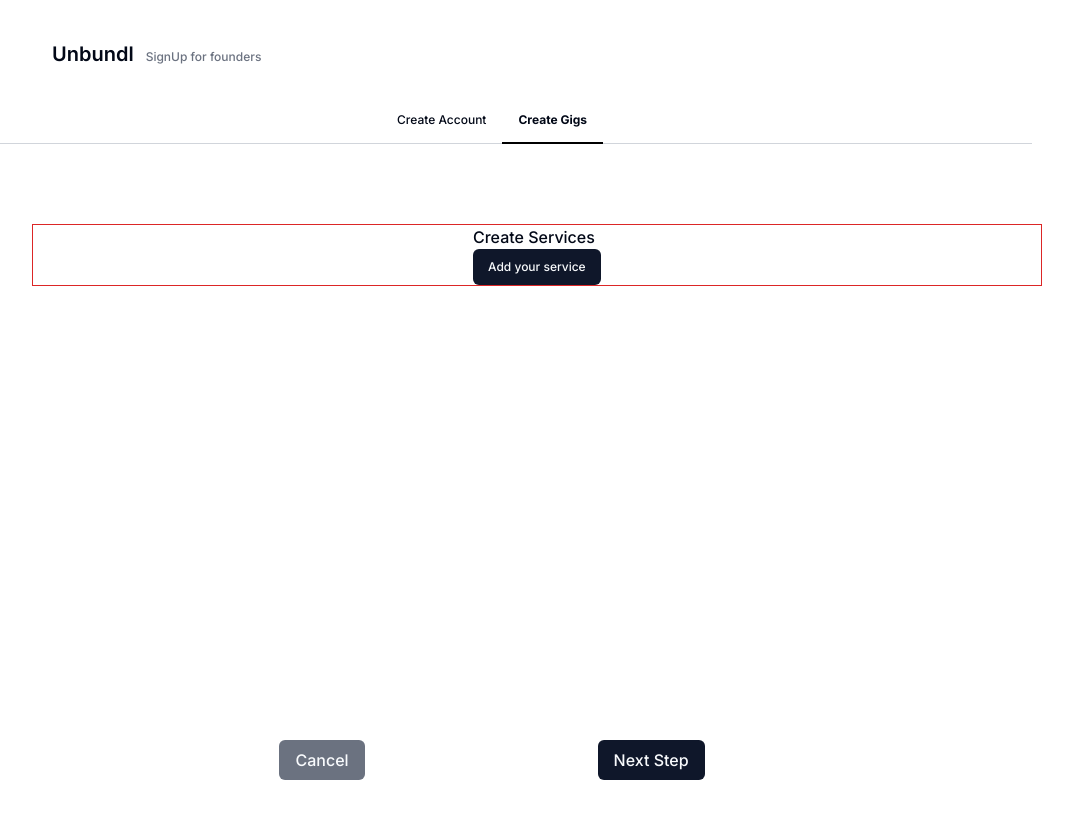
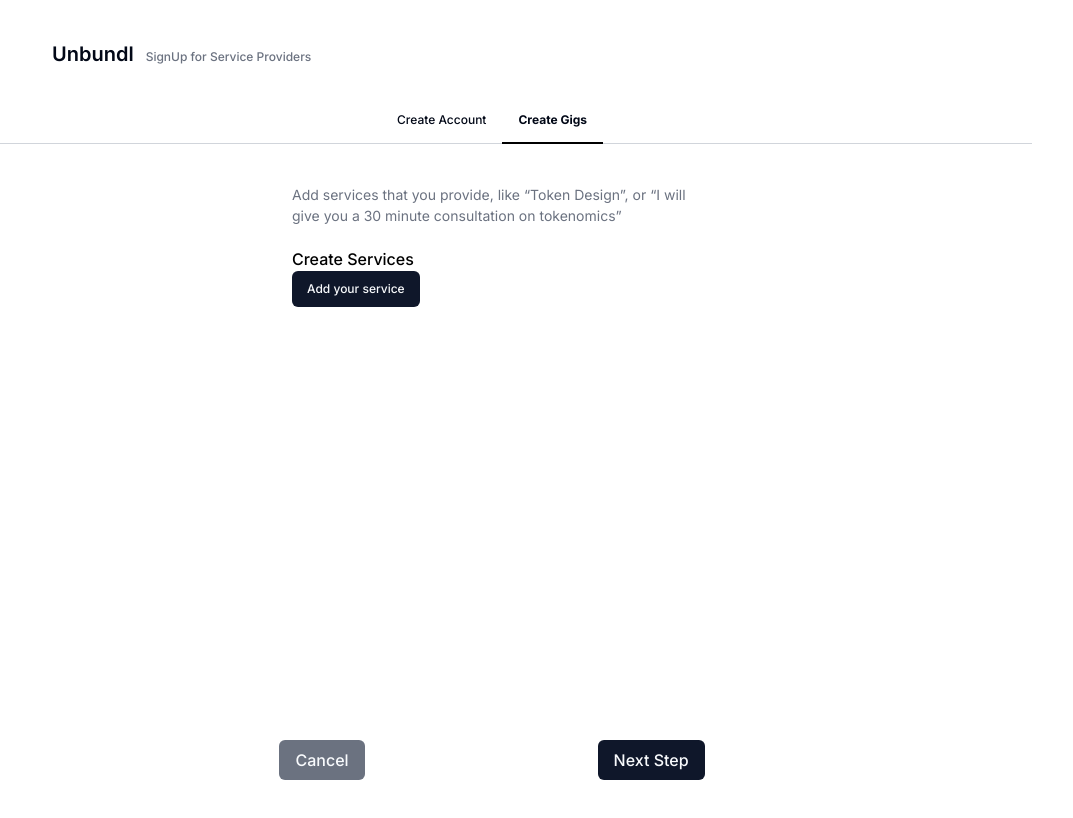
Before and after one commit to ShaikhNabeelShabbir/unbundl-web, a React (Vite) app: page /service-providers in a window 1280 px wide. Both pictures are taken after a click on the element "Create Gigs". Shown: the top 818 px of the page, without its empty margins (148-1221 px from the left). Built offline with nearby package versions, Linux system fonts and the light colour scheme.

Commit message:
starting create service pop up

```diff
--- a/src/App.tsx
+++ b/src/App.tsx
@@ -10,19 +10,13 @@ import { BrowserRouter as Router, Route, Routes } from "react-router-dom";
 // import SoftwareStash from "./pages/startup/software-stash";
 // import MyPortfolio from "./pages/startup/my-portfolio";
 // import ResearchLibrary from "./pages/startup/research-library";
-import { GeneralCompanyInformationForm } from "./components/forms/GeneralCompanyInformationForm";
 // import Events from "./pages/startup/events";
 // import Hire from "./pages/startup/hire";
 // import Grants from "./pages/startup/grants";
 // import Invest from "./pages/startup/invest";
 // import Network from "./pages/startup/network";
 // import Services from "./pages/startup/services";
-import { ProjectInformationForm } from "./components/forms/ProjectInformationForm";
 import Signup from "./pages/admin/signup";
-import { FundraisingIformationForm } from "./components/forms/FundraisingInformationForm";
-import { MarketInformationForm } from "./components/forms/MarketInformationForm";
-import { TeamsForm } from "./components/forms/TeamsForm";
-import Thanks from "./components/thankyou";
 import Signupforserviceproviders from "./pages/admin/signupforserviceproviders";
 
 const App: React.FC = () => {
@@ -45,12 +39,6 @@ const App: React.FC = () => {
           {/* <Route path="/my-portfolio" element={<MyPortfolio />} /> */}
           {/* <Route path="/research-library" element={<ResearchLibrary />} /> */}
           <Route path="/" element={<Signup />} />
-          <Route path="/gci" element={<GeneralCompanyInformationForm />} />
-          <Route path="/pis" element={<ProjectInformationForm />} />
-          <Route path="/fif" element={<FundraisingIformationForm />} />
-          <Route path="/mif" element={<MarketInformationForm />} />
-          <Route path="/teams" element={<TeamsForm />} />
-          <Route path="/thanks" element={<Thanks />} />
           <Route
             path="/service-providers"
             element={<Signupforserviceproviders />}
--- a/src/components/forms/CreateAccountForm.tsx
+++ b/src/components/forms/CreateAccountForm.tsx
@@ -108,7 +108,7 @@ export function CreateAccountForm() {
                     </FormItem>
                   )}
                 />
-                <div className="flex flex-col justify-start gap-9">
+                <div className="flex flex-col justify-start gap-3">
                   <p className="font-medium">Connect your social media</p>
                   <div className="flex flex-row gap-14">
                     <Button className=" h-45 w-88 text-sm">LinkedIn</Button>
--- a/src/components/forms/CreateGigs.tsx
+++ b/src/components/forms/CreateGigs.tsx
@@ -1,48 +1,47 @@
-import { zodResolver } from "@hookform/resolvers/zod";
-import { useForm } from "react-hook-form";
-import { z } from "zod";
 import {
-  Form,
-  FormControl,
-  FormField,
-  FormItem,
-  FormLabel,
-  FormMessage,
-} from "@/components/ui/form";
-import { Input } from "@/components/ui/input";
-import { fundraisingSchema } from "@/schemas/fundraisingSchema";
+  AlertDialog,
+  AlertDialogAction,
+  AlertDialogCancel,
+  AlertDialogContent,
+  AlertDialogDescription,
+  AlertDialogFooter,
+  AlertDialogHeader,
+  AlertDialogTitle,
+  AlertDialogTrigger,
+} from "@/components/ui/alert-dialog";
 import { Button } from "../ui/button";
+import Signup from "@/pages/admin/signup";
 
 export function CreateGigs() {
-  // Set up the form using useForm hook
-  const form = useForm<z.infer<typeof fundraisingSchema>>({
-    resolver: zodResolver(fundraisingSchema),
-    defaultValues: {
-      fundraisingStatus: "",
-      tokenStatus: "",
-      financingStage: "",
-      vcBackers: "",
-      ticketSize: "",
-    },
-  });
-
   // Define the submit handler
-  function onSubmit(values: z.infer<typeof fundraisingSchema>) {
-    // Handle form submission
-    console.log(values);
-  }
-
   return (
     <div>
-      <div className="main-div flex flex-col min-h-screen px-20">
-        <div className="flex flex-row py-10 px-5 flex-grow">
-          <div className="px-[80px] py-[40px] ">
-            <div className="justify-center ">
-              <div className="flex flex-col border border-red-600 px-[440px] justify-center">
-                <p className="font-medium ">Create Services</p>
-                <Button className=" h-45 w-88 text-sm px-[15px]">
-                  Add your service
-                </Button>
+      <div className="main-div">
+        <div className=" py-[40px] ">
+          <div className="justify-center ">
+            <div className="flex px-[440px] justify-center">
+              <div className="text-[14px] text-gray-500">
+                Add services that you provide, like “Token Design”, or “I will
+                give you a 30 minute consultation on tokenomics”
+                <br />
+                <br />
+                <p className="font-medium text-base text-black">
+                  Create Services
+                </p>
+                <AlertDialog>
+                  <AlertDialogTrigger>
+                    <Button className=" h-45 w-88 text-sm px-[15px]">
+                      Add your service
+                    </Button>
+                  </AlertDialogTrigger>{" "}
+                  <AlertDialogContent>
+                    <Signup />
+                    <AlertDialogFooter>
+                      <AlertDialogCancel>Cancel</AlertDialogCancel>
+                      <AlertDialogAction>Continue</AlertDialogAction>
+                    </AlertDialogFooter>
+                  </AlertDialogContent>
+                </AlertDialog>
               </div>
             </div>
           </div>
--- a/src/components/thankyou.tsx
+++ b/src/components/thankyou.tsx
@@ -1,26 +1,29 @@
-export const TeamsForm = () => {
+import { Button } from "./ui/button";
+
+export function Thankyou() {
+  // Define the submit handler
   return (
-    <div className="main-div flex flex-col min-h-screen px-20">
-      <div className="flex flex-row flex-grow">
-        <div className=" py-[40px]">
-          <div className=" py-[292px] px-[379px] border border-red-800 font-medium text-xl text-center">
-            <div className="font-medium text-xxl text-center">
-              Thank you for creating an account!
+    <div>
+      <div className="main-div">
+        <div className=" py-[40px] ">
+          <div className="justify-center ">
+            <div className="flex px-[440px] justify-center">
+              <div>
+                Thank you for creating an account!
+                <br />
+                <br />
+                <p className="font-medium ">
+                  Your information is under review. We select startups very
+                  carefully, as we want to keep the quality top notch on
+                  Unbundl. You are going to get a confirmation email in the next
+                  24 hours. We might ask you to jump on a call with us, before
+                  approving your profile.
+                </p>
+              </div>
             </div>
-            <br />
-            Your information is under review. We select service <br />
-            providers very carefully, as we want to keep the quality of
-            <br />
-            talent top notch on Unbundl.
-            <br /> <br /> You are going to get a confirmation email in the next
-            24 <br /> hours. We might ask you to jump on a call with us, before
-            <br />
-            letting you in.
           </div>
         </div>
       </div>
     </div>
   );
-};
-
-export default TeamsForm;
+}
--- a/src/pages/admin/signup.tsx
+++ b/src/pages/admin/signup.tsx
@@ -7,6 +7,7 @@ import { ProjectInformationForm } from "@/components/forms/ProjectInformationFor
 import { FundraisingIformationForm } from "@/components/forms/FundraisingInformationForm";
 import { MarketInformationForm } from "@/components/forms/MarketInformationForm";
 import { TeamsForm } from "@/components/forms/TeamsForm"; // Assuming you have a TeamForm component
+import { Thankyou } from "@/components/thankyou";
 
 const Signup = () => {
   const [step, setStep] = useState(1);
@@ -25,6 +26,8 @@ const Signup = () => {
         return <MarketInformationForm />;
       case 6:
         return <TeamsForm />;
+      case 7:
+        return <Thankyou />;
       default:
         return <CreateAccountForm />;
     }
--- a/src/pages/admin/signupforserviceproviders.tsx
+++ b/src/pages/admin/signupforserviceproviders.tsx
@@ -33,7 +33,7 @@ export const Signupforserviceproviders = () => {
           Unbundl
           <div className="px-3 font-medium">
             <a href="" className="py-[45px] text-gray-500 text-sm">
-              SignUp for founders
+              SignUp for Service Providers
             </a>
           </div>
         </div>
```
